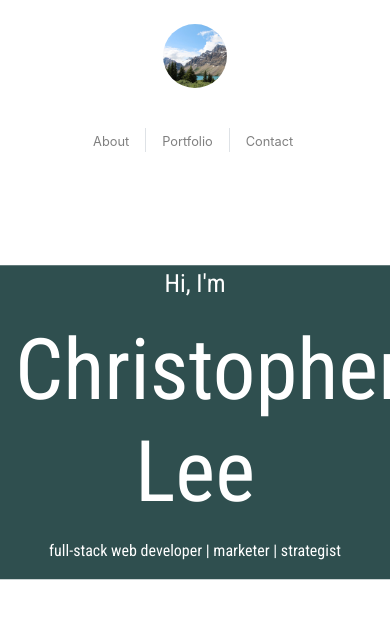
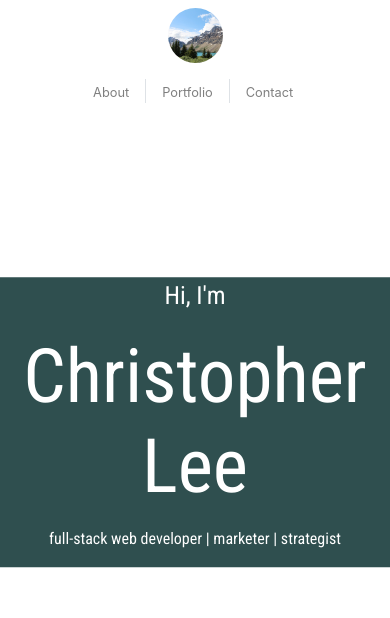
Before and after one commit to CofChips/portfolio_react, a React (Create React App) app in the folder client/: page / in a window 390 px wide. Shown: the top 618 px of the page. Built offline with nearby package versions, Linux system fonts and the light colour scheme.

Commit message:
fixed bug on navbar display, added email link in contact, added description and tech used to portfolio

```diff
--- a/client/src/components/Banner/style.css
+++ b/client/src/components/Banner/style.css
@@ -23,5 +23,5 @@
 
 .head {
     font-family: 'Roboto Condensed', sans-serif;
-    font-size: 85px;
+    font-size: 75px;
 }
--- a/client/src/components/Navbar/index.js
+++ b/client/src/components/Navbar/index.js
@@ -8,8 +8,8 @@ function Navbar(){
       <a className="navbar-brand p-4 font-weight-bold d-none d-md-block h-100 left" href="/">
           <img src="./assets/img/banffsmall.jpg" alt="portfolio" className="rounded-circle image"/>
       </a>
-      <div className="d-block d-md-none p-4 font-weight-bold m-0 w-100">
-          <p className="text-center m-0"> <img src="./assets/img/banffsmall.jpg" alt="portfolio" className="rounded-circle image"/></p>
+      <div className="d-block d-md-none pt-2 font-weight-bold m-0 w-100">
+          <p className="text-center m-0"><a href="/"><img src="./assets/img/banffsmall.jpg" alt="portfolio" className="rounded-circle imageSmall"/></a></p>
       </div>
       <div className="navbar-nav-scroll my-3 ml-md-auto right">
           <ul className="navbar-nav">
--- a/client/src/components/Navbar/style.css
+++ b/client/src/components/Navbar/style.css
@@ -17,6 +17,10 @@
     max-width: 64px;
 }
 
+.imageSmall{
+    max-width: 55px;
+}
+
 .navBar{
     margin-left: 3%;
     margin-right: 3%;
--- a/client/src/components/Project/index.js
+++ b/client/src/components/Project/index.js
@@ -10,7 +10,12 @@ function Project(props) {
                     <img src={props.image} className="card-img-top imageP border" alt={props.name} />
                 </a>
             </div>
-
+            <div className="card-body text-left px-1 py-0">
+                {props.description}
+            </div>
+            <div className="card-body text-left px-1 pt-2 pb-0">
+                Built with: {props.tech}
+            </div>
             <div className="card-body text-center">
                 <p className="card-title"> <a href={props.live} target="blank" className="text-secondary"> Live site </a> |  <a href={props.repo} target="blank" className="text-secondary">Repository</a></p>
 
--- a/client/src/pages/contact/contact.js
+++ b/client/src/pages/contact/contact.js
@@ -35,6 +35,9 @@ function Contact() {
     return (
         <div className="container w-100 mt-5 auto">
             <Header header={"Contact"} />
+            <div className="row m-0 justify-content-center">
+                <p className="m-0">Feel free to email me at <a className="linkRes" href="mailto:christopher.neal.lee@gmail.com">christopher.neal.lee@gmail.com</a> or through the form below.</p>
+            </div>
             <div className="row m-0">
                 <div className="col-md-12 p-0">
                     <section className="jumbotron bg-white py-2 px-1 my-5 mx-md-auto maxform">
--- a/client/src/pages/portfolio/portfolio.js
+++ b/client/src/pages/portfolio/portfolio.js
@@ -31,6 +31,8 @@ function Portfolio() {
             image={project.img}
             repo={project.repo}
             pic={project.live}
+            description={project.description}
+            tech={project.tech}
         />
     )
 
```
Also changed, not shown: client/public/assets/img/quizzly.jpg (added), 1 other file (tests, documents, lock files or other folders). Lines whose indentation alone changed are shown as unchanged.
